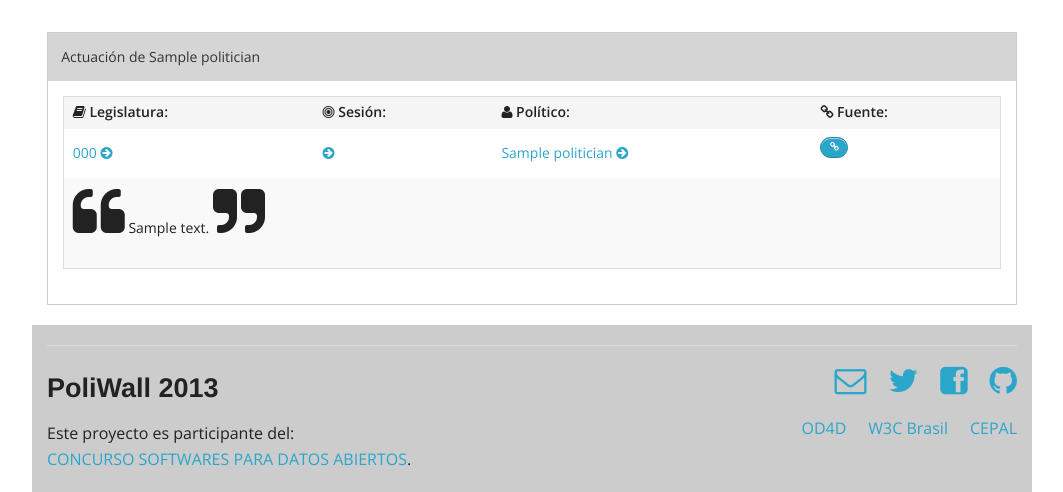
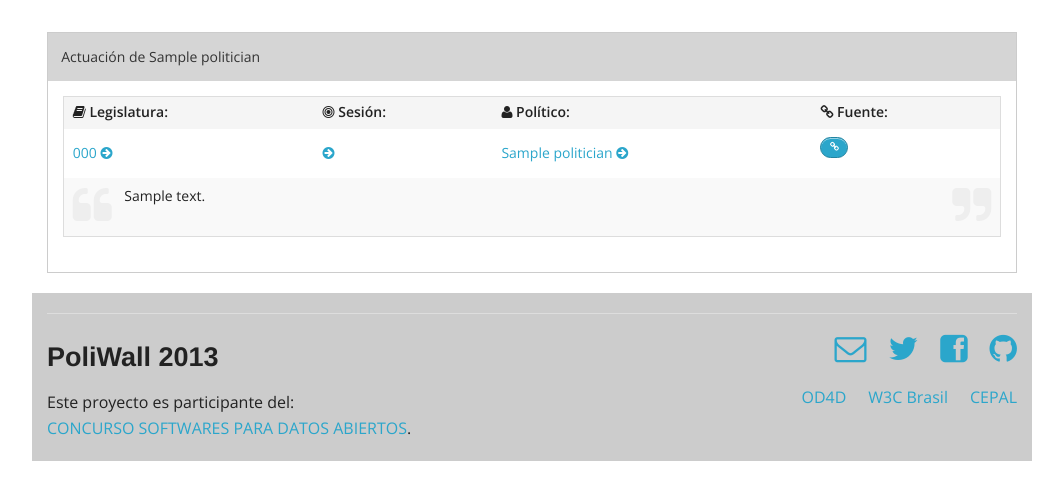
Before and after one commit to jfunez/poliwall, a Django app: template poliwall/templates/action_list.html in a window 1280 px wide. Shown: the part 172-664 px from the top of the page, without its empty margins (108-1171 px from the left). Run offline with Django 3.2, Linux system fonts and the light colour scheme; the template is opened without the code that fills it: most values are stand-ins (such as "Sample title", 1, 10 or a date in 2020); data that the repository does not hold is empty; some libraries are stand-ins or nearby versions.

Commit message:
cambio estilo de quote
menos destacado, mas chico, para que no destaque mas que el texto.

```diff
--- a/poliwall/templates/action_detail.html
+++ b/poliwall/templates/action_detail.html
@@ -49,9 +49,9 @@
 						<tr>
 							<td colspan="4">
 								<p>
-									<i class="icon-quote-left icon-4x"></i>
+									<i class="icon-quote-left icon-3x pull-left icon-muted"></i>
 									{{ action.text }}
-									<i class="icon-quote-right icon-4x"></i>
+									<i class="icon-quote-right icon-3x pull-right icon-muted"></i>
 								</p>
 							</td>
 						</tr>
```
